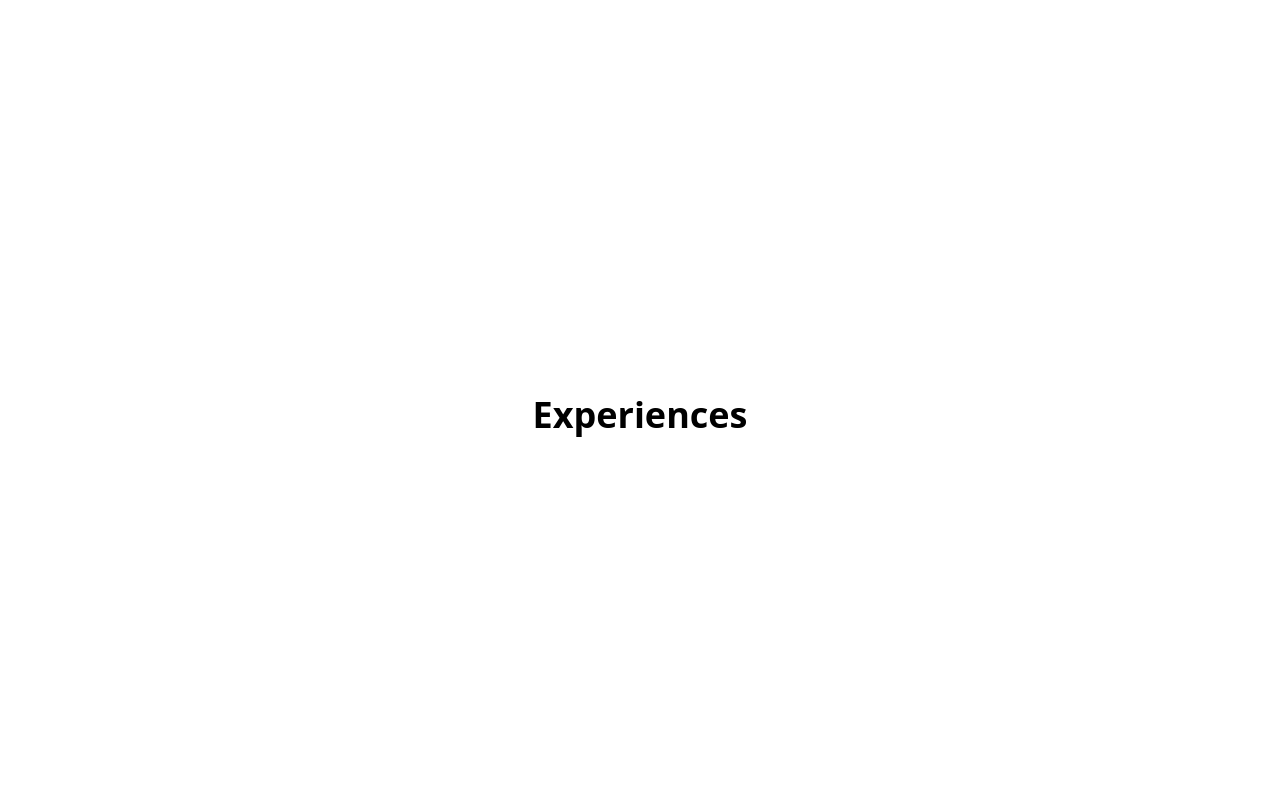
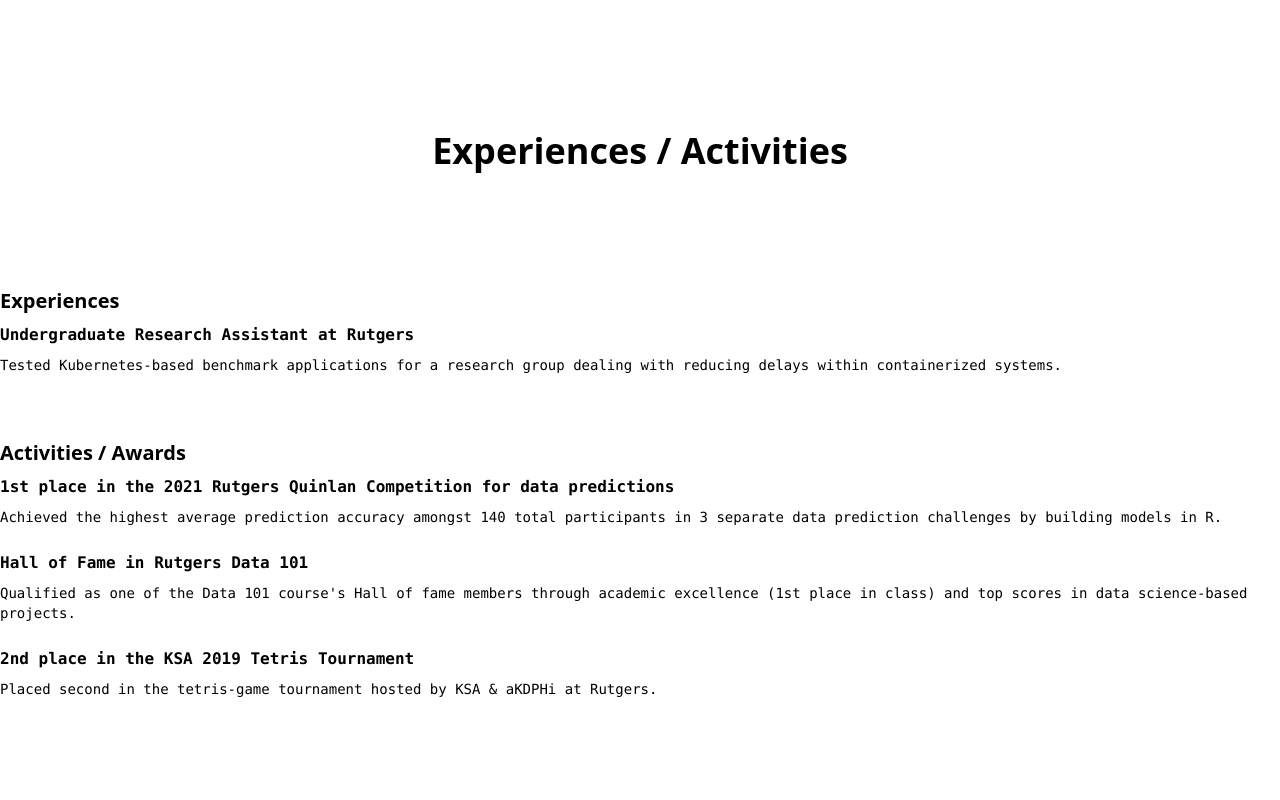
Before and after one commit to seokyim8/personal_website, a React app in the folder portfolio/frontend/: page / in a window 1280 px wide. Shown: the part 2120-2920 px from the top of the page. Built offline with nearby package versions, Linux system fonts and the light colour scheme; the HTML template or start-up script is replaced by a standard one.

Commit message:
Update experiences

```diff
--- a/portfolio/frontend/src/components/Experiences.tsx
+++ b/portfolio/frontend/src/components/Experiences.tsx
@@ -7,9 +7,40 @@
     });
 
     return (
-        <div id="experiences" className="flex flex-col justify-center h-screen" ref={ref}>
-            <div className="font-semibold text-4xl flex flex-row justify-center">
-                Experiences
+        <div id="experiences" className="flex flex-col justify-evenly h-screen" ref={ref}>
+            <div className="font-semibold text-4xl mx-auto">
+                Experiences / Activities
+            </div>
+
+            <div className="flex flex-col justify-center mx-auto">
+                <span className="font-bold text-xl">Experiences</span>
+                <div className="flex flex-col justify-start font-mono text-sm mt-2 gap-2">
+                    <span className="font-semibold text-base">Undergraduate Research Assistant at Rutgers</span>
+                    <span>
+                        Tested Kubernetes-based benchmark applications for a research group dealing with reducing delays within
+                        containerized systems.
+                    </span>
+                </div>
+
+                <span className="font-bold text-xl mt-16">Activities / Awards</span>
+                <div className="flex flex-col justify-start font-mono text-sm mt-2 gap-2">
+                    <span className="font-semibold text-base">1st place in the 2021 Rutgers Quinlan Competition for data predictions</span>
+                    <span>
+                        Achieved the highest average prediction accuracy amongst 140 total participants in 3 separate data prediction challenges by building models in R.
+                    </span>
+                </div>
+                <div className="flex flex-col justify-start font-mono text-sm mt-6 gap-2">
+                    <span className="font-semibold text-base">Hall of Fame in Rutgers Data 101</span>
+                    <span>
+                        Qualified as one of the Data 101 course's Hall of fame members through academic excellence (1st place in class) and top scores in data science-based projects.
+                    </span>
+                </div>
+                <div className="flex flex-col justify-start font-mono text-sm mt-6 gap-2">
+                    <span className="font-semibold text-base">2nd place in the KSA 2019 Tetris Tournament</span>
+                    <span>
+                        Placed second in the tetris-game tournament hosted by KSA & aKDPHi at Rutgers.
+                    </span>
+                </div>
             </div>
         </div>
     );
```
Also changed, not shown: portfolio/frontend/static/frontend/main.js.
